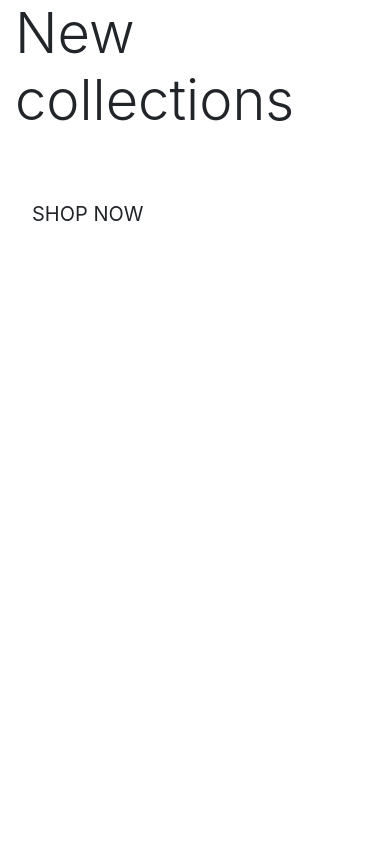
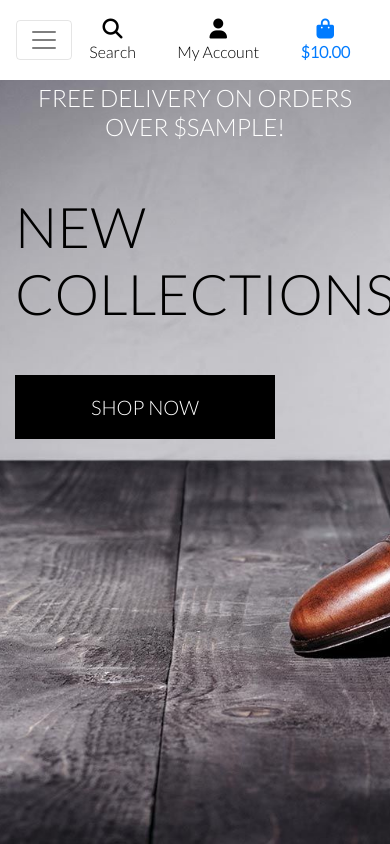
Before and after one commit to SegzAyo/Shop_Bata, a Django app: template home/templates/home/index.html in a window 390 px wide. Run offline with Django 3.2, Linux system fonts and the light colour scheme; the template is opened without the code that fills it: most values are stand-ins (such as "Sample title", 1, 10 or a date in 2020); some libraries are stand-ins or nearby versions.

Commit message:
home page header, mobile and main menu added

```diff
--- a/Shop_Bata/settings.py
+++ b/Shop_Bata/settings.py
@@ -149,3 +149,7 @@ USE_TZ = True
 # https://docs.djangoproject.com/en/3.1/howto/static-files/
 
 STATIC_URL = '/static/'
+STATICFILES_DIRS = (os.path.join(BASE_DIR, 'static'),)
+
+MEDIA_URL ='/media/'
+MEDIA_ROOT = os.path.join(BASE_DIR, 'media')
--- a/static/css/base.css
+++ b/static/css/base.css
@@ -3,7 +3,7 @@ html {
 }
 
 body {
-    background: url('/media/homepage_background_cropped.jpg') no-repeat center center fixed;
+    background: url('/media/680096.jpg') no-repeat center center fixed;
     background-size: cover;
     height: calc(100vh - 164px);
     color: #555;
--- a/templates/base.html
+++ b/templates/base.html
@@ -14,6 +14,9 @@
 
     {% block core-css %}
         <link rel="stylesheet" href="https://stackpath.bootstrapcdn.com/bootstrap/4.4.1/css/bootstrap.min.css" integrity="sha384-Vkoo8x4CGsO3+Hhxv8T/Q5PaXtkKtu6ug5TOeNV6gBiFeWPGFN9MuhOf23Q9Ifjh" crossorigin="anonymous">
+        <link rel="stylesheet" href="{% static 'css/base.css' %}">
+        <link rel="preconnect" href="https://fonts.gstatic.com">
+        <link href="https://fonts.googleapis.com/css2?family=Lato:wght@300&display=swap" rel="stylesheet">
     {% endblock %}
 
     {% block extra-css %}
@@ -23,6 +26,7 @@
         <script src="https://code.jquery.com/jquery-3.4.1.slim.min.js" integrity="sha384-J6qa4849blE2+poT4WnyKhv5vZF5SrPo0iEjwBvKU7imGFAV0wwj1yYfoRSJoZ+n" crossorigin="anonymous"></script>
         <script src="https://cdn.jsdelivr.net/npm/popper.js@1.16.0/dist/umd/popper.min.js" integrity="sha384-Q6E9RHvbIyZFJoft+2mJbHaEWldlvI9IOYy5n3zV9zzTtmI3UksdQRVvoxMfooAo" crossorigin="anonymous"></script>
         <script src="https://stackpath.bootstrapcdn.com/bootstrap/4.4.1/js/bootstrap.min.js" integrity="sha384-wfSDF2E50Y2D1uUdj0O3uMBJnjuUD4Ih7YwaYd1iqfktj0Uod8GCExl3Og8ifwB6" crossorigin="anonymous"></script>
+        <script src="https://kit.fontawesome.com/3f0df9638d.js" crossorigin="anonymous"></script>
     {% endblock %}
 
     {% block extrajs %}
@@ -91,6 +95,20 @@
                 </ul>
             </div>
         </div>
+        <div class="row bg-white">
+            <nav class="navbar navbar-expand-lg navbar-light w-100">
+                <button class="navbar-toggler" type="button" data-toggle="collapse" data-target="#main-nav" aria-controls="main-nav" aria-expanded="false" aria-label="Toggle navigation">
+                    <span class="navbar-toggler-icon"></span>
+                </button>
+                {% include 'includes/mobile-top-header.html' %}
+                {% include 'includes/main_nav.html' %}
+            </nav>
+        </div>
+        <div id="delivery-banner" class="row text-center">
+            <div class="col bg-black text-white">
+                <h4 class="logo-font my-1">Free delivery on orders over ${{ free_shipping_threshold }}!</h4>
+            </div>
+        </div>
     </header>
     {% if messages %}
         <div class="message-container">
--- /dev/null
+++ b/templates/includes/main_nav.html
@@ -0,0 +1,50 @@
+<div class="collapse navbar-collapse" id="main-nav">
+    <ul class="navbar-nav w-auto mx-auto">
+        <li class="nav-item dropdown">
+            <a class="logo-font font-weight-bold nav-link text-black mr-5" href="#" id="all-products-link" data-toggle="dropdown" aria-haspopup="true" aria-expanded="false">
+                All Products
+            </a>
+            <div class="dropdown-menu border-0" aria-labelledby="all-products-link">
+                <a href="" class="dropdown-item">By Price</a>
+                <a href="" class="dropdown-item ">By Rating</a>
+                <a href="" class="dropdown-item ">By Category</a>
+                <a href="" class="dropdown-item">All Products</a>
+            </div>
+        </li>
+
+        <li class="nav-item dropdown">
+            <a class="logo-font font-weight-bold nav-link text-black mr-5" href="#" id="clothing-link" data-toggle="dropdown" aria-haspopup="true" aria-expanded="false">
+                Clothing
+            </a>
+            <div class="dropdown-menu border-0" aria-labelledby="clothing-link">
+                <a href="" class="dropdown-item">Activewear &amp; Essentials</a>
+                <a href="" class="dropdown-item">Jeans</a>
+                <a href="" class="dropdown-item">Shirts</a>
+                <a href="" class="dropdown-item">All Clothing</a>
+            </div>
+        </li>
+
+        <li class="nav-item dropdown">
+            <a class="logo-font font-weight-bold nav-link text-black mr-5" href="#" id="homeware-link" data-toggle="dropdown" aria-haspopup="true" aria-expanded="false">
+                Homeware
+            </a>
+            <div class="dropdown-menu border-0" aria-labelledby="homeware-link">
+                <a href="" class="dropdown-item">Bed &amp; Bath</a>
+                <a href="" class="dropdown-item">Kitchen &amp; Dining</a>
+                <a href="" class="dropdown-item">All Homeware</a>
+            </div>
+        </li>
+
+        <li class="nav-item dropdown">
+            <a class="logo-font font-weight-bold nav-link text-black" href="#" id="specials-link" data-toggle="dropdown" aria-haspopup="true" aria-expanded="false">
+                Special Offers
+            </a>
+            <div class="dropdown-menu border-0" aria-labelledby="specials-link">
+                <a href="" class="dropdown-item">New Arrivals</a>
+                <a href="" class="dropdown-item">Deals</a>
+                <a href="" class="dropdown-item">Clearance</a>
+                <a href="" class="dropdown-item">All Specials</a>
+            </div>
+        </li>
+    </ul>
+</div>
--- /dev/null
+++ b/templates/includes/mobile-top-header.html
@@ -0,0 +1,56 @@
+<li class="list-inline-item">
+    <a class="text-black nav-link d-block d-lg-none" href="#" id="mobile-search" data-toggle="dropdown" aria-haspopup="true" aria-expanded="false">
+        <div class="text-center">
+            <div><i class="fas fa-search fa-lg"></i></div>
+            <p class="my-0">Search</p>
+        </div>
+    </a>
+    <div class="dropdown-menu border-0 w-100 p-3 rounded-0 my-0" aria-labelledby="mobile-search">
+        <form class="form" method="GET" action="">
+            <div class="input-group w-100">
+                <input class="form-control border border-black rounded-0" type="text" name="q" placeholder="Search our site">
+                <div class="input-group-append">
+                    <button class="form-control form-control btn btn-black border border-black rounded-0" type="submit">
+                        <span class="icon">
+                            <i class="fas fa-search"></i>
+                        </span>
+                    </button>
+                </div>
+            </div>
+        </form>
+    </div>
+</li>
+<li class="list-inline-item dropdown">
+    <a class="text-black nav-link d-block d-lg-none" href="#" id="user-options" data-toggle="dropdown" aria-haspopup="true" aria-expanded="false">
+        <div class="text-center">
+            <div><i class="fas fa-user fa-lg"></i></div>
+            <p class="my-0">My Account</p>
+        </div>
+    </a>
+    <div class="dropdown-menu border-0" aria-labelledby="user-options">
+        {% if request.user.is_authenticated %}
+            {% if request.user.is_superuser %}
+                <a href="{% url 'account_logout' %}" class="dropdown-item">Product Management</a>
+            {% endif %}
+            <a href="" class="dropdown-item">My Profile</a>
+            <a href="{% url 'account_logout' %}" class="dropdown-item">Logout</a>
+        {% else %}
+            <a href="{% url 'account_signup' %}" class="dropdown-item">Register</a>
+            <a href="{% url 'account_login' %}" class="dropdown-item">Login</a>
+        {% endif %}
+    </div>
+</li>
+<li class="list-inline-item">
+    <a class="{% if grand_total %}text-primary font-weight-bold{% else %}text-black{% endif %} nav-link d-block d-lg-none" href="">
+        <div class="text-center">
+            <div><i class="fas fa-shopping-bag fa-lg"></i></div>
+            <p class="my-0">
+                {% if grand_total %}
+                    ${{ grand_total|floatformat:2 }}
+                {% else %}
+                    $0.00
+                {% endif %}
+            </p>
+        </div>
+    </a>
+</li>
```
Also changed, not shown: media/680096.jpg (added).
